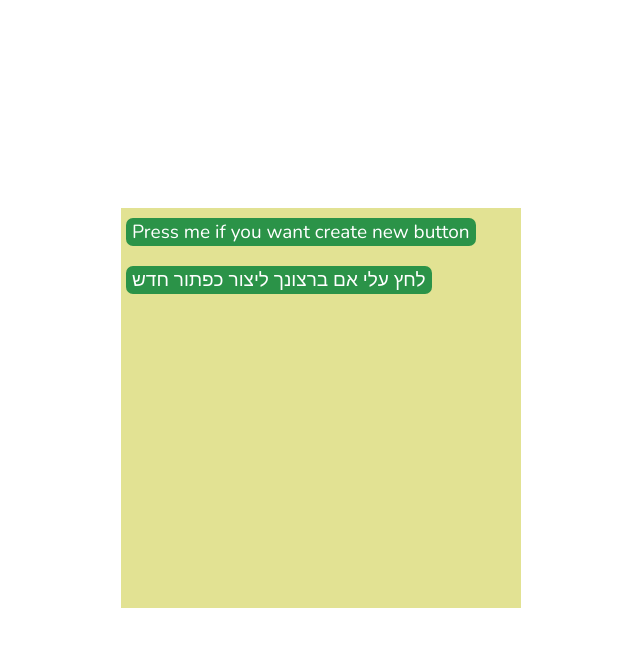
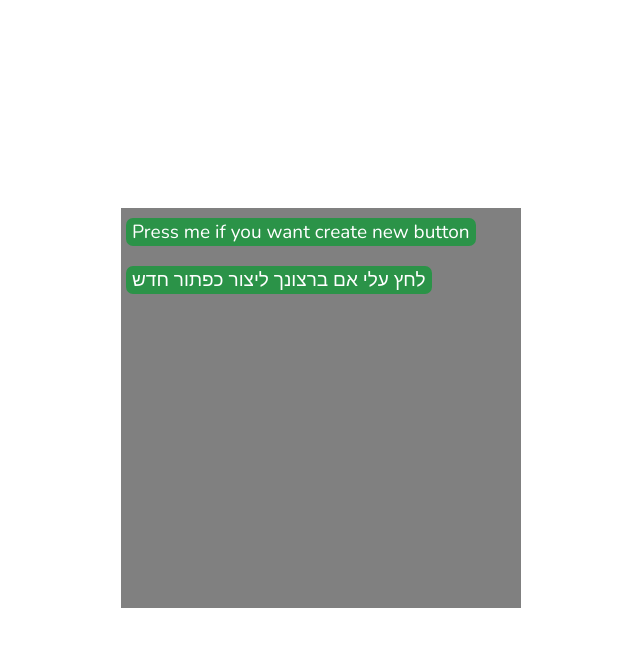
Before and after one commit to elnatanitzan/Event-Delegation-and-Event-Element, a plain HTML site: page index.html in a window 1280 px wide. Both pictures are taken after a click on the element 640 px from the left and 408 px from the top of the page. Shown: the whole page, without its empty margins (319-959 px from the left). Drawn offline with nearby package versions, Linux system fonts and the light colour scheme.

Commit message:
Add event.js
Using Element's Event for cool stuff.
For example: Random color change by Click Event, using a JS feature called Path.random on an array containing colors.

```diff
--- /dev/null
+++ b/event.js
@@ -0,0 +1,23 @@
+// Event Object
+
+const $wrapperEvent = document.getElementById('wrapper');
+
+
+const sayHello = (event) => {
+
+    console.log(event);
+
+    const colorList = ['red', 'green', 'blue', 'yellow', 'pink', 'purple', 'gold', 'brown', 'grey', 'orange'];
+    const randomNumber = Math.random() * colorList.length;
+    const colorRandomIndex = Math.floor(randomNumber);
+    $wrapperElement.style.backgroundColor = colorList[colorRandomIndex];
+
+    const isButton = event.target.localName === 'button';
+    const altKey = event.altKey = true;
+
+    if (isButton && altKey) {
+        console.log('Hello!!');
+    }
+}
+
+$wrapperElement.addEventListener('click', sayHello);
--- a/index.html
+++ b/index.html
@@ -14,5 +14,6 @@
     </div>
 
     <script src="delegation.js"></script>
+    <script src="event.js"></script>
 </body>
 </html>
```
